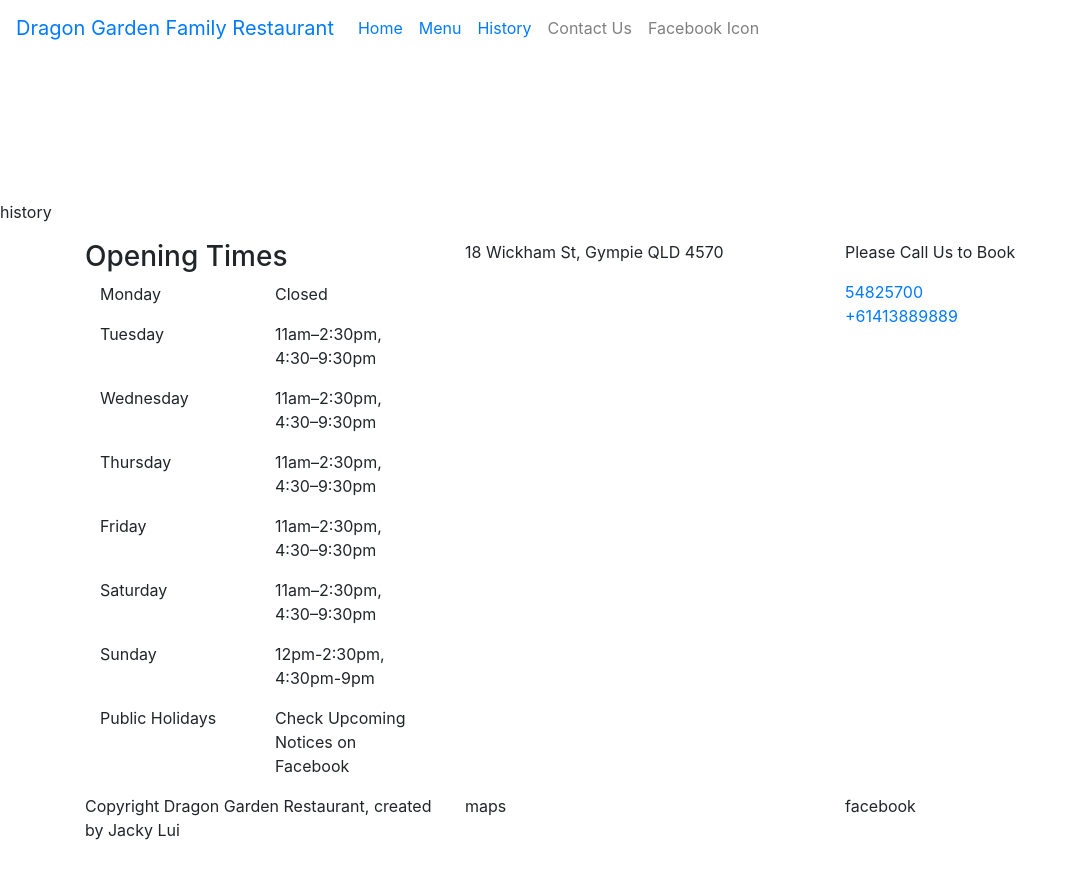
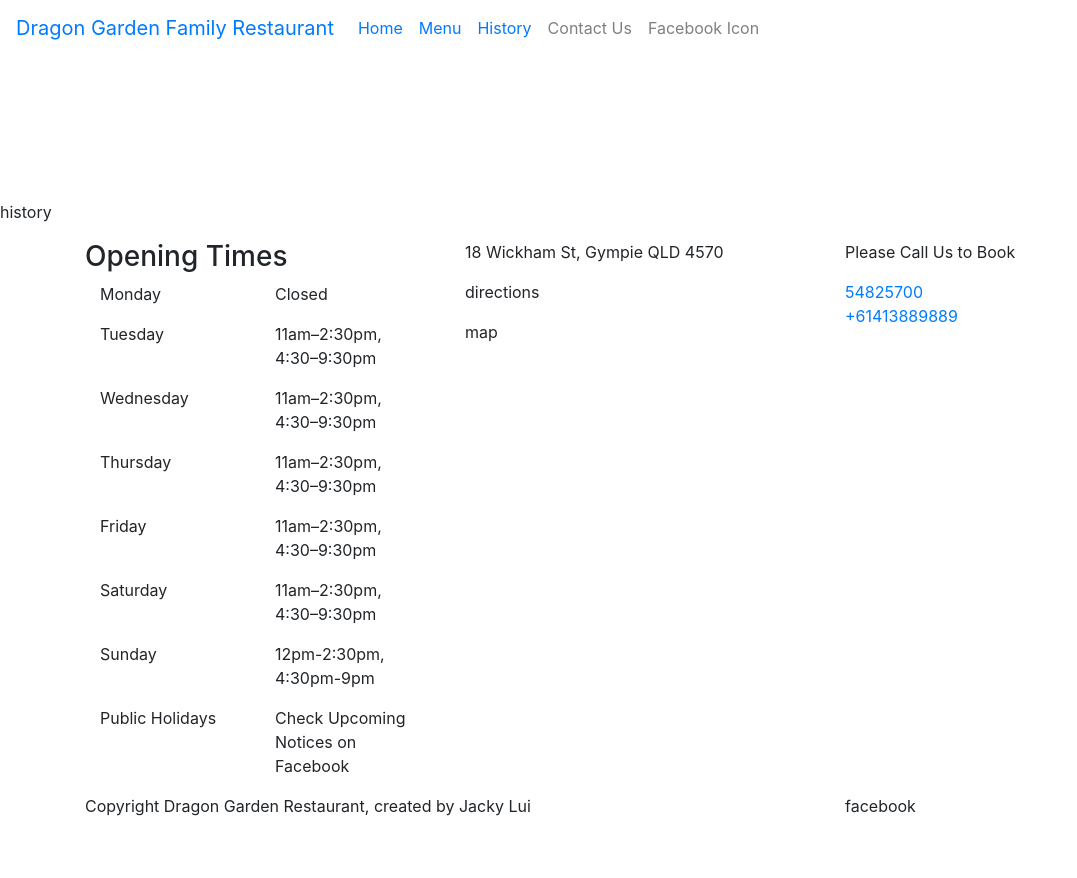
Before and after one commit to Recelis/dragongarden, a React (Create React App) app: page /history in a window 1280 px wide. Shown: the top 878 px of the page, without its empty margins (0-1077 px from the left). Built offline with nearby package versions, Linux system fonts and the light colour scheme.

Commit message:
moved maps

```diff
--- a/src/footer.js
+++ b/src/footer.js
@@ -23,6 +23,8 @@
         </Col>
         <Col xs={4}>
           <p>18 Wickham St, Gympie QLD 4570</p>
+          <p>directions</p>
+          <p>map</p>
         </Col>
         <Col xs={4}>
           <p>Please Call Us to Book</p>
@@ -31,10 +33,9 @@
         </Col>
       </Row>
       <Row>
-        <Col xs={4}>
+        <Col xs={8}>
           <p>Copyright Dragon Garden Restaurant, created by Jacky Lui</p>
         </Col>
-        <Col xs={4}>maps</Col>
         <Col xs={4}>facebook</Col>
       </Row>
     </Container>
```
